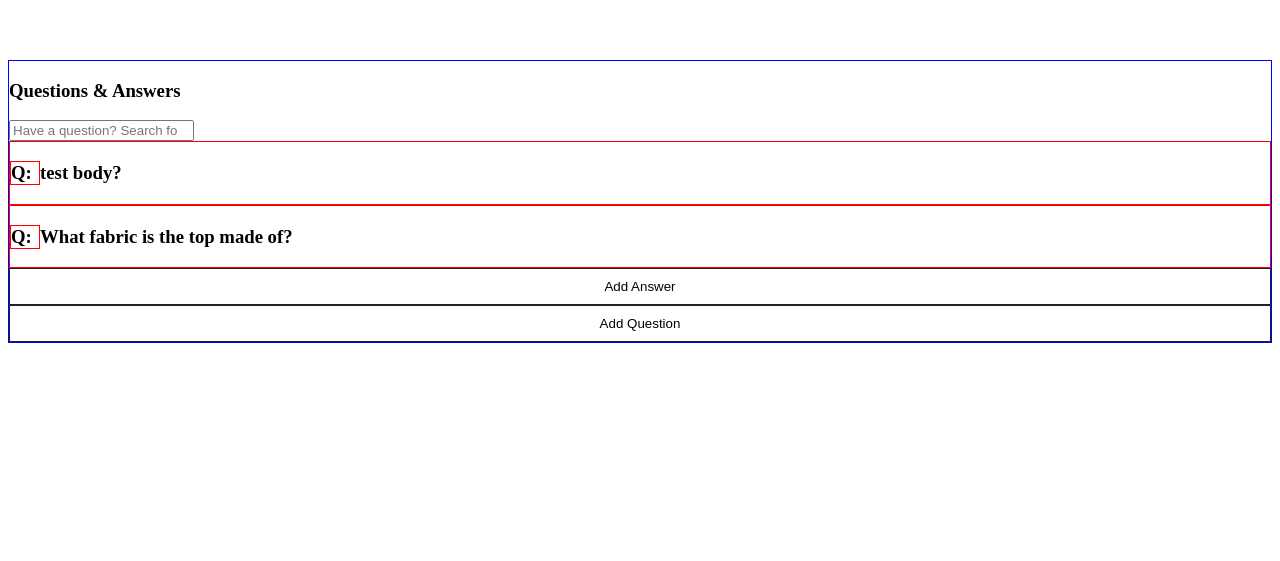
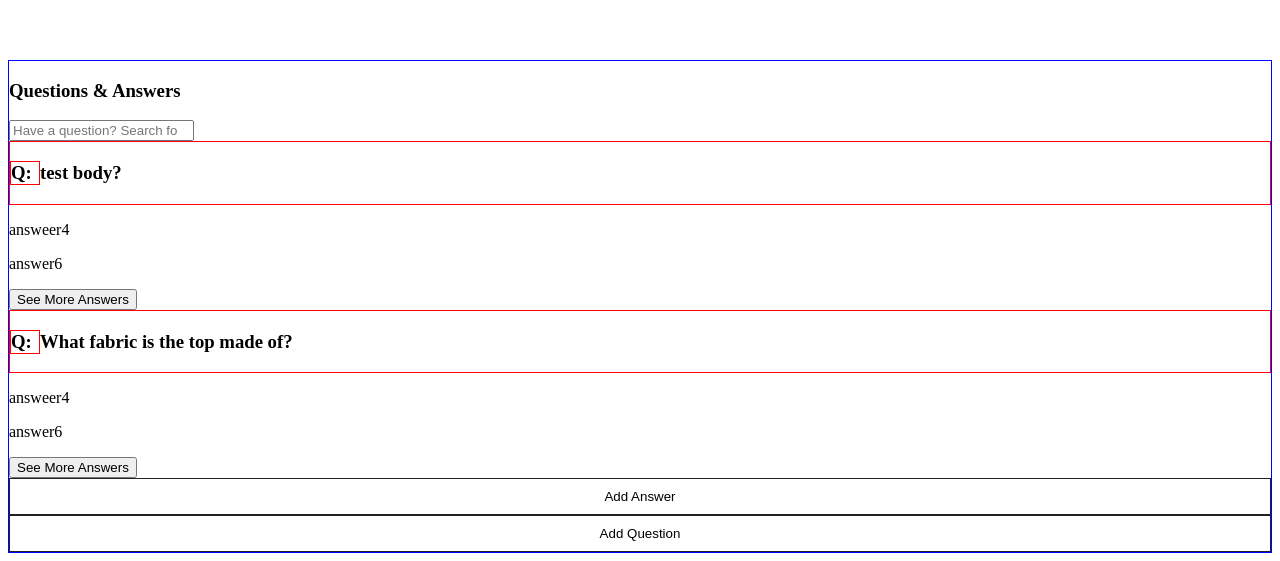
Before and after one commit to cloudcollective/FEC, a React app: page / in a window 1280 px wide. Shown: the part 278-839 px from the top of the page. Before the commit the page ends 800 px from the top, so only its background shows below. Built offline with nearby package versions, Linux system fonts and the light colour scheme; no server answers; the HTML template or start-up script is replaced by a standard one.

Commit message:
Begin to separate components out and start implementing logic for display

```diff
--- /dev/null
+++ b/client/src/qa/components/QuestionAndAnswerEntry.jsx
@@ -0,0 +1,26 @@
+import React, { useState } from 'react';
+import styled from 'styled-components';
+import QuestionEntry from './QuestionEntry';
+import AnswerEntry from './AnswerEntry';
+
+const QuestionAndAnswerEntry = ({ question, answers }) => {
+  const [slice, setSlice] = useState(2);
+  const initialAnswers = answers.slice(0, slice);
+  const [currentAnswers, setCurrentAnswers] = useState(initialAnswers);
+  const numOfAnswersLeft = answers.length - currentAnswers.length;
+
+  return (
+    <div>
+      <QuestionEntry question={question} />
+      {currentAnswers.map((answer, index) => (
+        <AnswerEntry key={index} answer={answer} />
+      ))}
+      {numOfAnswersLeft
+        && <button onClick={() => {
+          // setCurrentAnswers(prevAnswers => ...prevAnswers, answers)
+        }} type="button">See More Answers</button>}
+    </div>
+  );
+};
+
+export default QuestionAndAnswerEntry;
--- a/client/src/qa/components/QuestionsAnswersList.jsx
+++ b/client/src/qa/components/QuestionsAnswersList.jsx
@@ -1,11 +1,11 @@
 import React from 'react';
 import PropTypes from 'prop-types';
-import QuestionEntry from './QuestionEntry';
+import QuestionAndAnswerEntry from './QuestionAndAnswerEntry';
 
 const QuestionsAnswersList = ({ questions, answers }) => (
   <div data-testid="qa-list">
     {questions.results.map((question) => (
-      <QuestionEntry
+      <QuestionAndAnswerEntry
         key={question.question_id}
         question={question}
         answers={answers.results}
```
